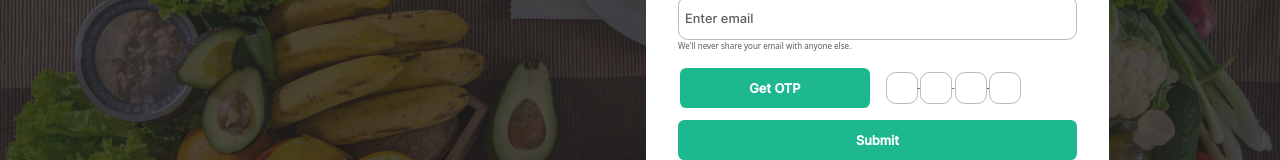
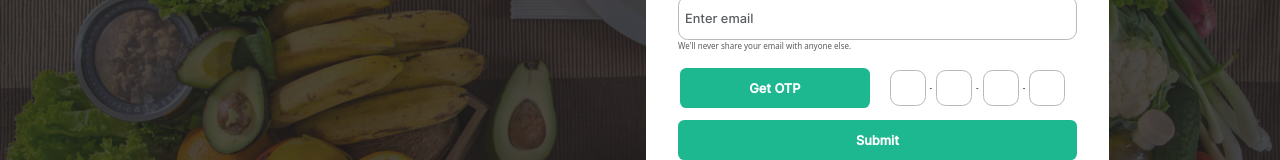
Before and after one commit to shaikh3533/Nutri-Log, a React (Create React App) app: page /login in a window 1280 px wide. Shown: the part 327-487 px from the top of the page. Built offline with nearby package versions, Linux system fonts and the light colour scheme.

Commit message:
first commit-

```diff
--- a/src/atoms/LoginComponent.js
+++ b/src/atoms/LoginComponent.js
@@ -33,7 +33,6 @@ export default function LoginComponent(props) {
                                         renderSeparator={<span>-</span>}
                                         renderInput={(props) => <input
                                             {...props} />}
-                                    // inputStyle={ {width:"40px"}}
                                     />
                                 </div>
                             </div>
--- a/src/index.css
+++ b/src/index.css
@@ -251,9 +251,10 @@ label {
 }
 
 .otp-inputs input {
-  width: 4.0rem !important;
-  height: 4.0rem !important;
+  width: 4.5rem !important;
+  height: 4.5rem !important;
   padding: 1.2rem !important;
+  margin: 0rem .5rem;
   font-size: 1.6rem !important;
   color: #1db790 !important;
   font-family: "inter-400";
```
